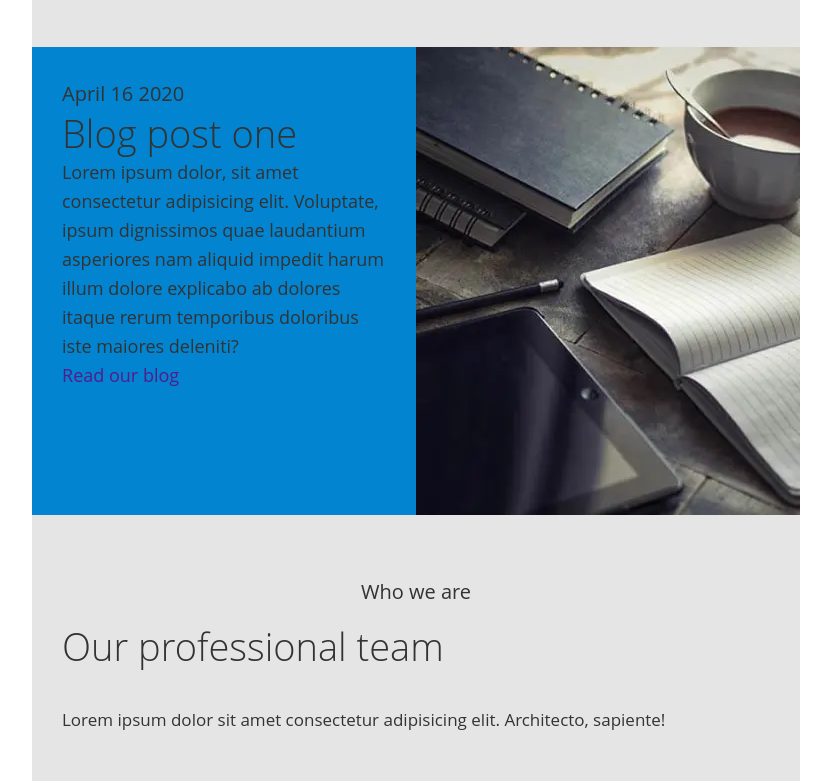
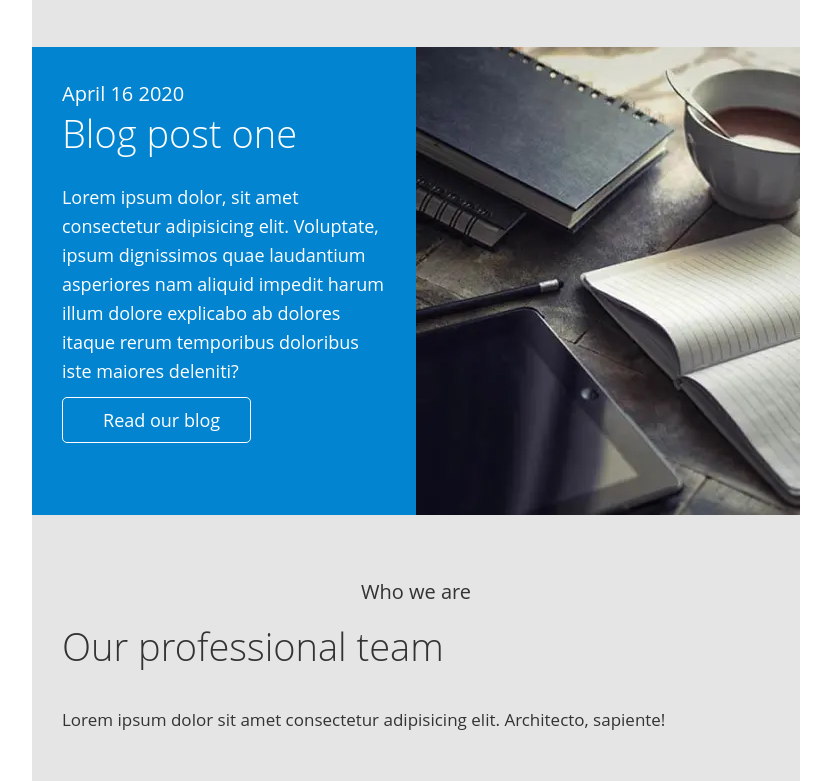
Before and after one commit to Eugensson/finance-ledger-lending, a website built with Vite: page index.html in a window 1280 px wide. Shown: the part 2560-3341 px from the top of the page, without its empty margins (224-1055 px from the left). Built offline with nearby package versions, Linux system fonts and the light colour scheme.

Commit message:
Updated css-rules for blog

```diff
--- a/index.html
+++ b/index.html
@@ -88,7 +88,7 @@
             <h2 class="proposals__title">We provide bespoke solutions</h2>
             <p class="proposals__descr">Lorem ipsum dolor, sit amet consectetur adipisicing elit. Voluptate, ipsum dignissimos quae laudantium asperiores nam
               aliquid impedit harum illum dolore explicabo ab dolores itaque rerum temporibus doloribus iste maiores deleniti?</p>
-            <a class="proposals__link" href="" target="_blank">Read more</a>
+            <a class="proposals__link" href="/">Read more</a>
           </div>
         </section>
         <section class="container cases" id="cases">
@@ -252,10 +252,10 @@
           </picture>
           <article class="blog__wrapper">
             <time datetime="2020-04-16" class="blog__time">April 16 2020</time>
-            <h2>Blog post one</h2>
-            <p>Lorem ipsum dolor, sit amet consectetur adipisicing elit. Voluptate, ipsum dignissimos quae laudantium asperiores nam
+            <h2 class="blog__title">Blog post one</h2>
+            <p class="blog__descr">Lorem ipsum dolor, sit amet consectetur adipisicing elit. Voluptate, ipsum dignissimos quae laudantium asperiores nam
               aliquid impedit harum illum dolore explicabo ab dolores itaque rerum temporibus doloribus iste maiores deleniti?</p>
-            <a href="" target="_blank">Read our blog</a>
+            <a class="blog__link" href="/">Read our blog</a>
           </article>
         </section>
         <section class="container team">
--- a/src/scss/layout/blog.scss
+++ b/src/scss/layout/blog.scss
@@ -23,6 +23,53 @@
 }
 
 .blog__time {
-    font-size: 20px;
-    line-height: 1.65;
+    margin-bottom: 5px;
+
+    font-size: 18px;
+    line-height: 1.67;
+    color: var(--secondary-text-color);
+
+    @media screen and (min-width: $tablet) {
+        font-size: 20px;
+        line-height: 1.65;
+    }
 }
+
+.blog__title {
+    margin-bottom: 25px;
+
+    color: var(--secondary-text-color);
+}
+
+.blog__descr {
+    margin-bottom: 15px;
+
+    color: var(--secondary-text-color);
+
+    @media screen and (min-width: $tablet) {
+        margin-bottom: 20px;
+    }
+
+    @media screen and (min-width: $desktop) {
+        margin-bottom: 35px;
+    }
+}
+
+.blog__link {
+    padding: 10px 30px 10px 40px;
+    width: fit-content;
+
+    color: var(--secondary-text-color);
+    background-color: var(--blog-bachground-color);
+    border: 1px solid var(--secondary-text-color);
+    border-radius: 5px;
+
+    transition: color 250ms var(--timing-function), background-color 250ms var(--timing-function);
+
+    &:hover,
+    &:focus {
+        color: var(--blog-bachground-color);
+        background-color: var(--secondary-text-color);
+
+    }
+}
```
